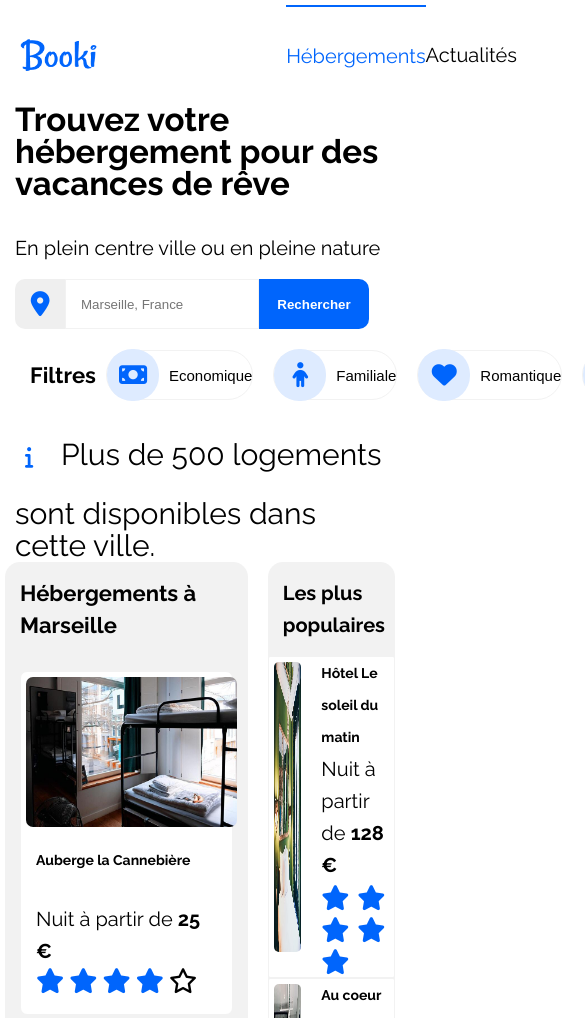
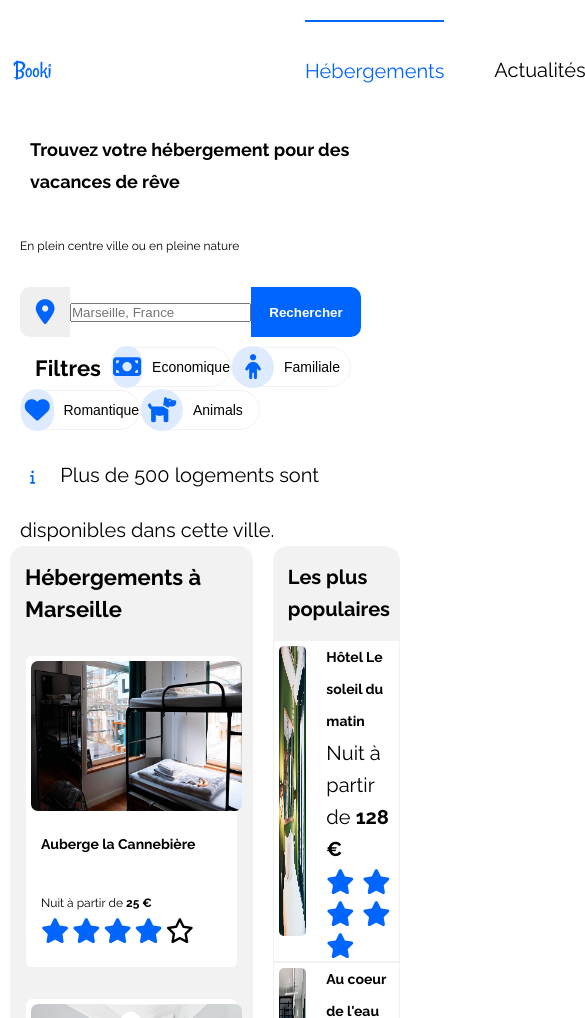
Before and after one commit to pascalinecte91/P2_Booki_-Transformez_maquette, a website: page index.html in a window 390 px wide. Shown: the top 1018 px of the page, 585 px wide, since content can reach past the window. Drawn offline with Linux system fonts and the light colour scheme.

Commit message:
responsive tabletts and edit camelCase on class

```diff
--- a/css/style.css
+++ b/css/style.css
@@ -172,7 +172,7 @@ header {
     border: none;
 }
 
-.searchContainerInput {
+.searchInput {
     padding-left: 15px;
     border: none;
     height: 50px;
@@ -210,8 +210,6 @@ header {
     transition: all 0.2s;
     width: 180px;
     height: 50px;
-
-
 }
 
 .filtersIcone {
@@ -224,8 +222,6 @@ header {
     color: var(--blue);
     background-color: var(--blue-light);
     margin-right: 10px;
-
-
 }
 
 .filtersIcone:hover {
--- a/css/style.mobile.css
+++ b/css/style.mobile.css
@@ -1,12 +1,40 @@
-#activity .activitiesList .column {
-    width: 100%;
+body {
+    margin:5px;
 }
 
-.activitiesList .column article,
-.activite-list .column .double.article {
-    display: flex;
-    align-items: center;
-    height: 250px;
-    margin-bottom: 20px;
+.logo {
+  flex-flow: column wrap;
+  align-content: center;
+}
+
+
+.logo img {
+    padding-top: 0;
+    width: 60px;
+    height: 30px;
 
 }
+h1 {
+    font-size: 18px;
+    flex-flow: row wrap;
+    padding-left: 10px;
+}
+
+p {
+font-size: 12px;
+}
+
+.borderSearch {
+    width: 100%;
+    border-radius: 10px;
+    line-height: 10px;
+}
+
+.filters  {
+    display: flex;
+    flex-flow: row wrap;
+    align-items: flex-start;
+    line-height: 13px;
+}
+
++
--- a/css/style.tablet.css
+++ b/css/style.tablet.css
@@ -1,5 +1,67 @@
+html {
+    height: 70vh;;
+}
 
-.activity h4 {
+
+nav {
+    display: flex;
+    justify-content: space-between;
+   margin: 15px;
+    font-size: 20px;
+    color: black;
+}
+
+ .colorLink {
+    margin-left: 50px;
+}
+
+h1 {
+    font-size: 25px;
+}
+.borderSearch {
+    width: 350px;
+    height: 20px;
+    border-radius: 10px;
+}
+
+form  {
+    margin: 40px 0 0 ;
+}
+
+
+.btn-gray-light {
     font-size: 14px;
-    line-height: 16px;
+    margin-right: 0px;
+    border: 1px solid var(--gray-light);
+    background-color: white;
+    border-radius: 30px;
+    cursor: pointer;
+    transition: all 0.2s;
+    width: 120px;
+    height: 40px;
+
 }
+.filtersIcone {
+    display: flex;
+    justify-content: center;
+    align-items: center;
+    border-radius: 25px;
+    width: 42px;
+    height: 42px;
+    color: var(--blue);
+    background-color: var(--blue-light);
+    margin-right: 10px;
+}
+
+.filters {
+    margin-top: 25px;
+}
+
+.info i {
+    font-size: 14px;
+    padding: 40px 20px 30px 0px;
+    margin-left: 10px;
+}
+.info {
+    font-size: 20px;
+}
```
